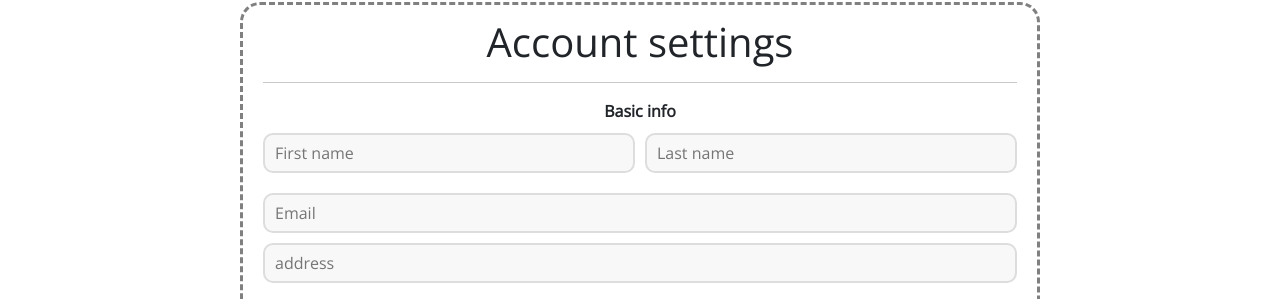
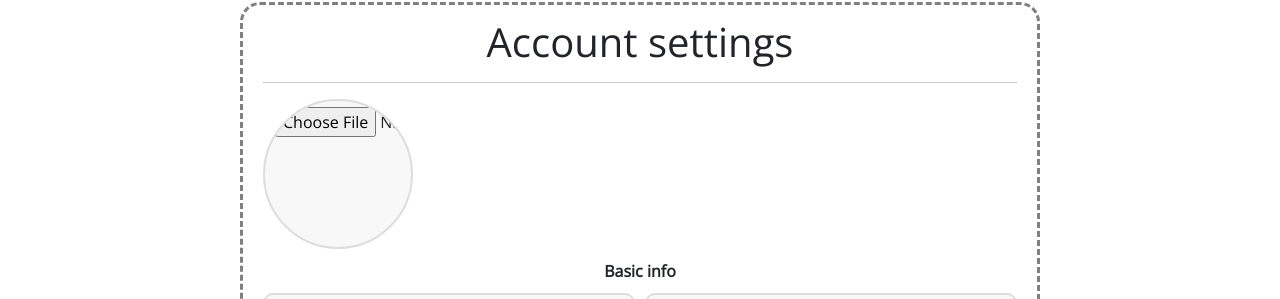
Before and after one commit to moezemara/freelance-dashboard, a React (Create React App) app: page /settings in a window 1280 px wide. Shown: the part 98-397 px from the top of the page. Built offline with nearby package versions, Linux system fonts and the light colour scheme; no server answers.

Commit message:
for profile pic

```diff
--- a/src/accounts/AccountSettings.js
+++ b/src/accounts/AccountSettings.js
@@ -139,6 +139,10 @@ country=="" ||
 
         <form action="">
         <hr />
+
+  <input type="file" id="profilePictureSettings" />
+
+
 <label > <b>Basic info</b></label>
 
           <div className="name_part">
--- a/src/index.css
+++ b/src/index.css
@@ -318,6 +318,13 @@ select:focus {
 .accountsettings button{
   margin-left: 10px;
   margin-right: 10px;
+}
+
+#profilePictureSettings{
+  height: 150px;
+  width: 150px;
+  border-radius: 50%;
+  text-align:center;
 }
 
 .signup button:hover,
@@ -1302,6 +1309,8 @@ select:focus {
   margin-right: 10px;
 }
 
+
+
 .signup button:hover,
 .login button:hover,
 .postjob button:hover,
```
